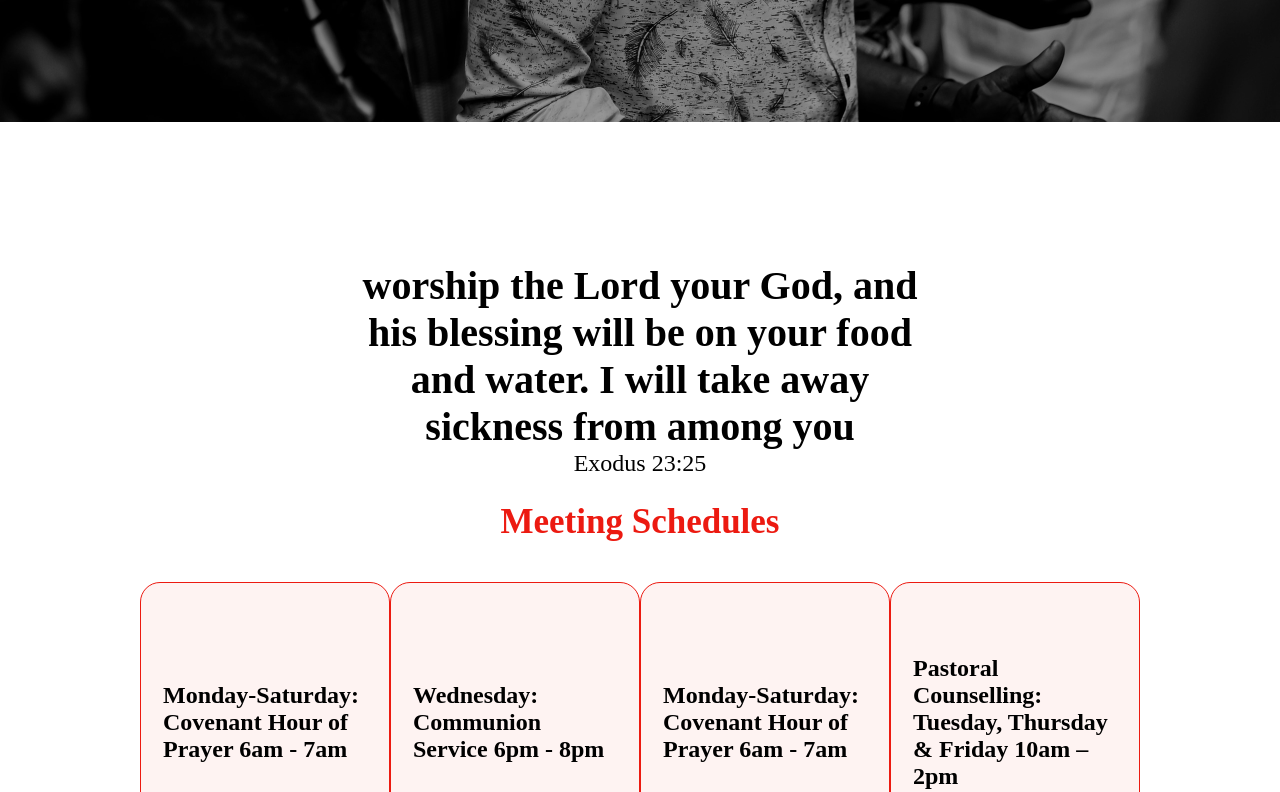
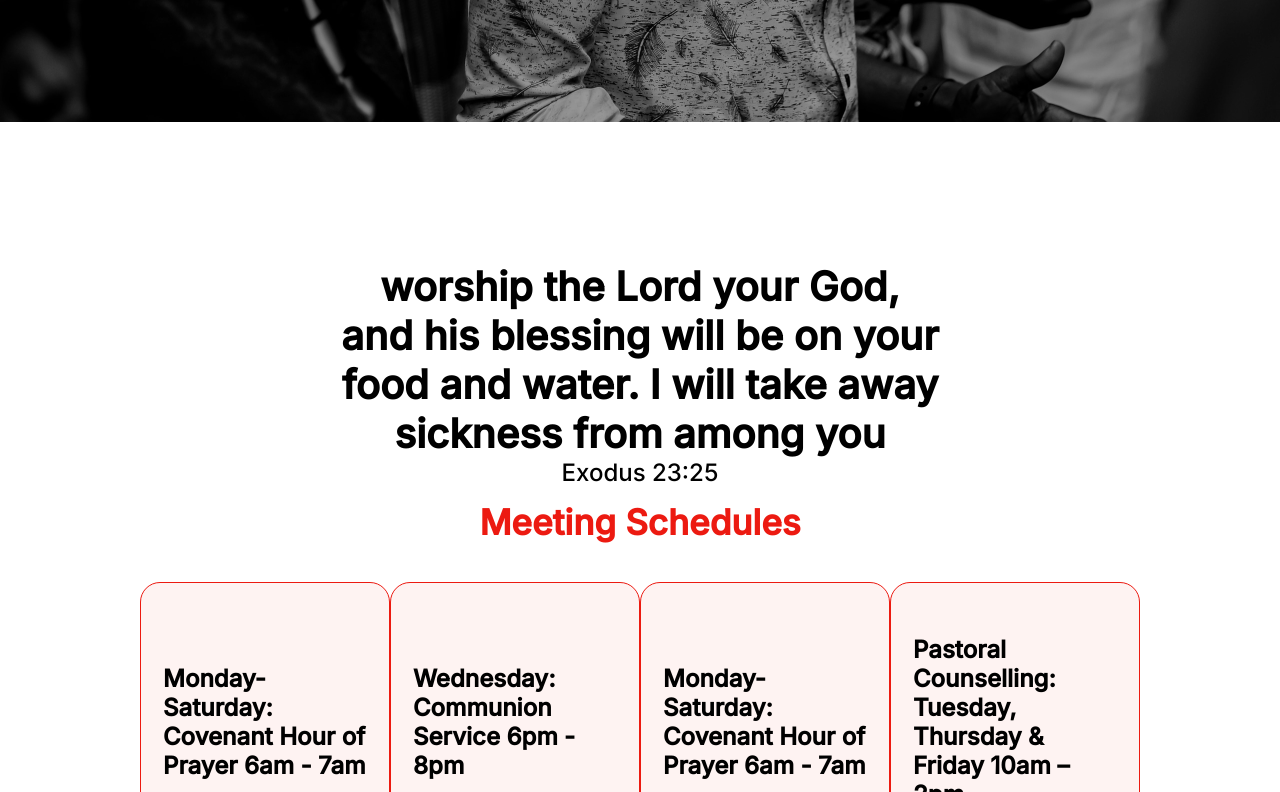
Before and after one commit to mr-funtor/winners-chicago, a plain HTML site: page index.html in a window 1280 px wide. Shown: the part 678-1470 px from the top of the page. Drawn offline with Linux system fonts and the light colour scheme.

Commit message:
added google fonts

```diff
--- a/css/main.css
+++ b/css/main.css
@@ -1,3 +1,5 @@
+@import url('https://fonts.googleapis.com/css2?family=Inter:wght@200;300;500&family=Roboto+Mono:wght@100;200;400&family=Roboto+Slab:wght@200;400&display=swap');
+
 :root{
     --button-color:#EC1A11;
 
@@ -7,6 +9,10 @@
     margin: 0;
     padding: :;
     box-sizing: border-box;
+}
+
+body{
+    font-family: 'Inter', 'Roboto Mono','Roboto Slab',sans-serif;
 }
 
 /*    NAV AREA*/
```
